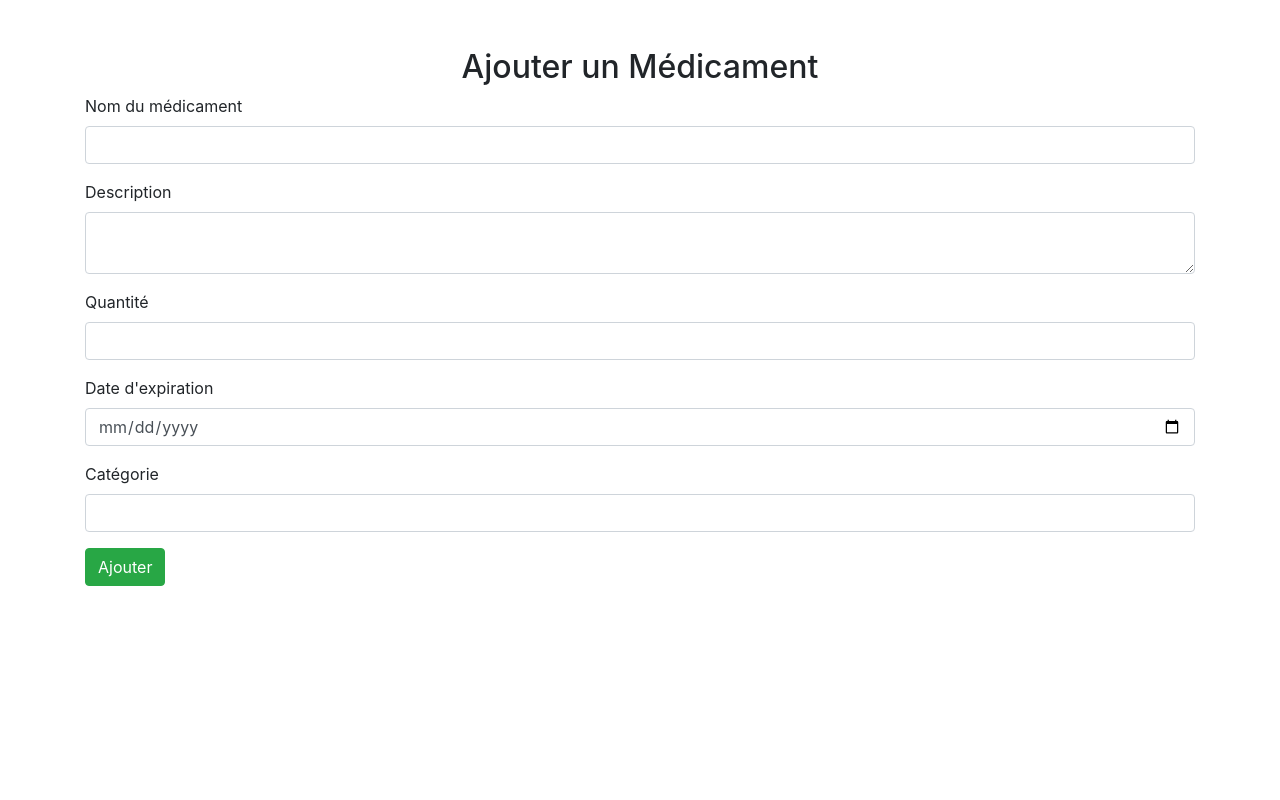
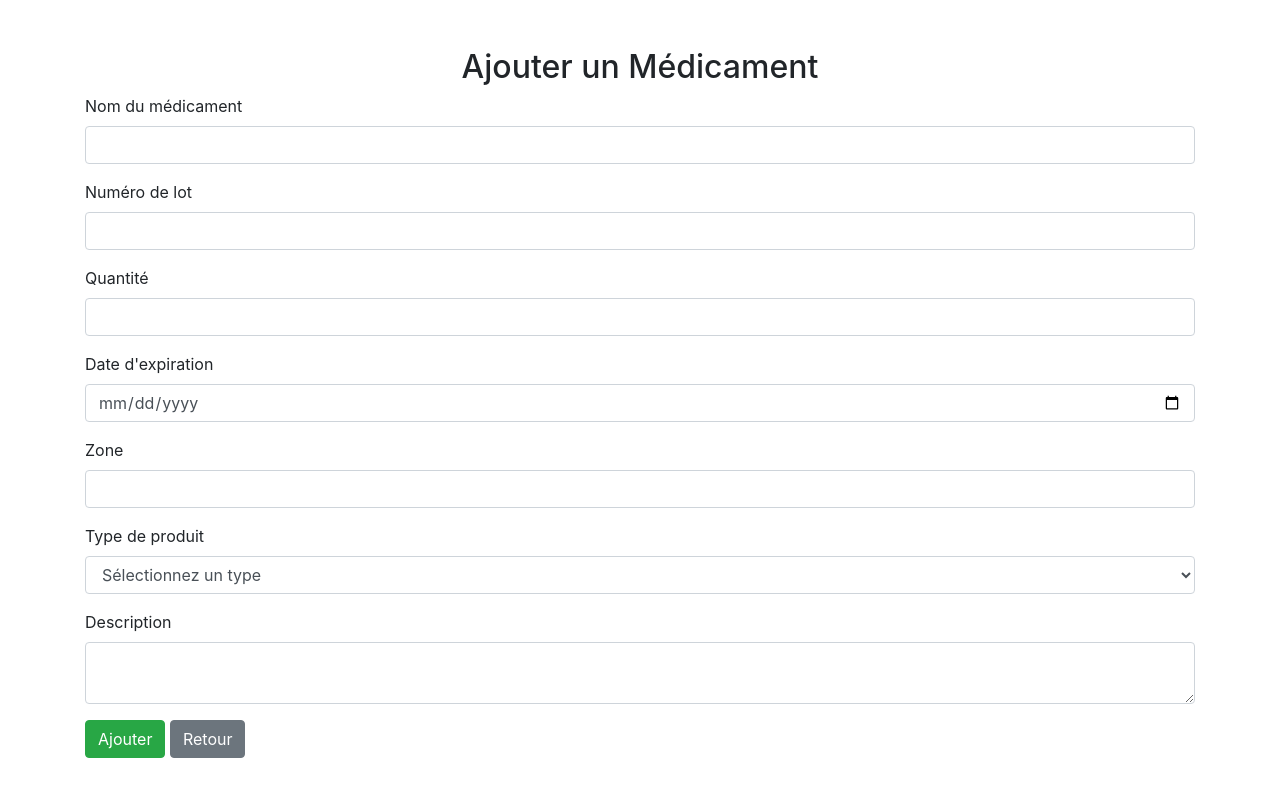
Before and after one commit to eloisarrazin84/eventsapps, a PHP site: page /ajouter_medicament.php in a window 1280 px wide. Run offline with PHP 8.4, Linux system fonts and the light colour scheme.

Commit message:
Update ajouter_medicament.php

```diff
--- a/ajouter_medicament.php
+++ b/ajouter_medicament.php
@@ -15,8 +15,8 @@
             <input type="text" class="form-control" id="medicament_nom" name="medicament_nom" required>
         </div>
         <div class="form-group">
-            <label for="description">Description</label>
-            <textarea class="form-control" id="description" name="description"></textarea>
+            <label for="lot">Numéro de lot</label>
+            <input type="text" class="form-control" id="lot" name="lot">
         </div>
         <div class="form-group">
             <label for="quantite">Quantité</label>
@@ -27,10 +27,24 @@
             <input type="date" class="form-control" id="date_expiration" name="date_expiration" required>
         </div>
         <div class="form-group">
-            <label for="categorie">Catégorie</label>
-            <input type="text" class="form-control" id="categorie" name="categorie">
+            <label for="zone">Zone</label>
+            <input type="text" class="form-control" id="zone" name="zone" required>
+        </div>
+        <div class="form-group">
+            <label for="type_produit">Type de produit</label>
+            <select class="form-control" id="type_produit" name="type_produit" required>
+                <option value="">Sélectionnez un type</option>
+                <option value="PER OS">PER OS</option>
+                <option value="Injectable">Injectable</option>
+                <option value="Inhalable">Inhalable</option>
+            </select>
+        </div>
+        <div class="form-group">
+            <label for="description">Description</label>
+            <textarea class="form-control" id="description" name="description"></textarea>
         </div>
         <button type="submit" class="btn btn-success">Ajouter</button>
+        <a href="dashboard.php" class="btn btn-secondary">Retour</a>
     </form>
 </div>
 </body>
```
